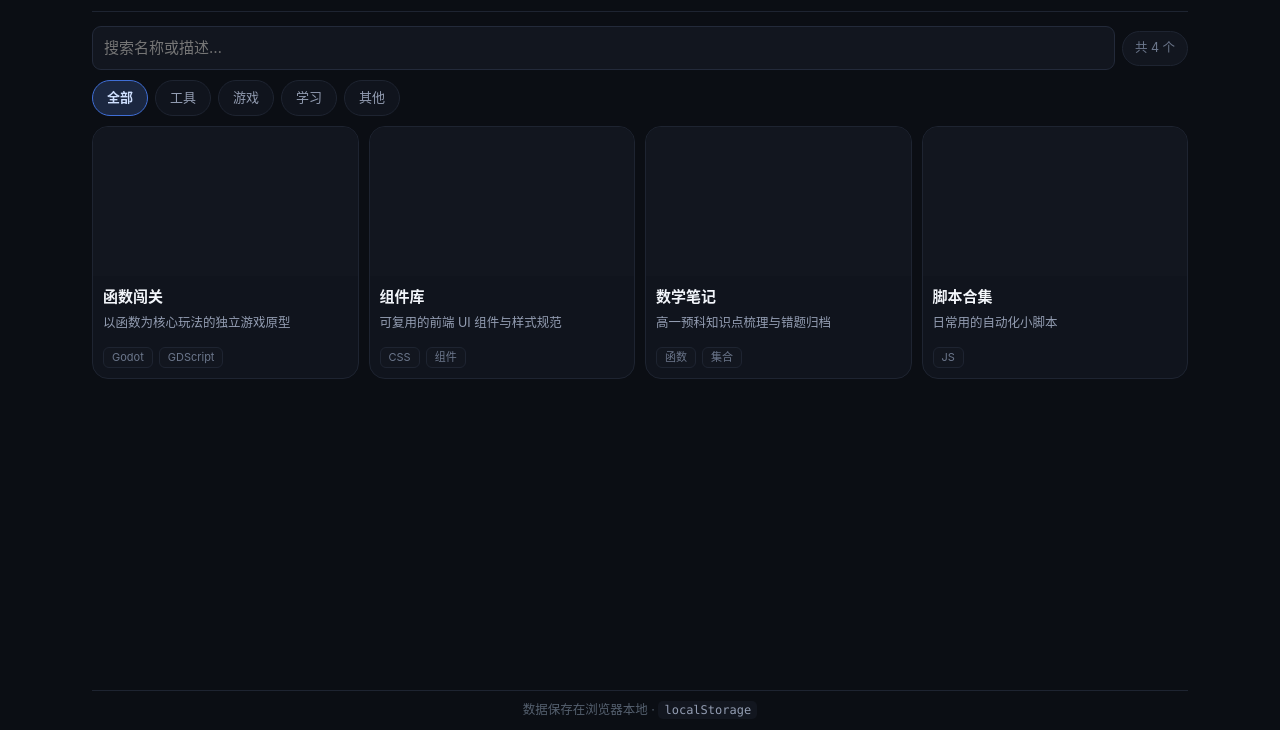
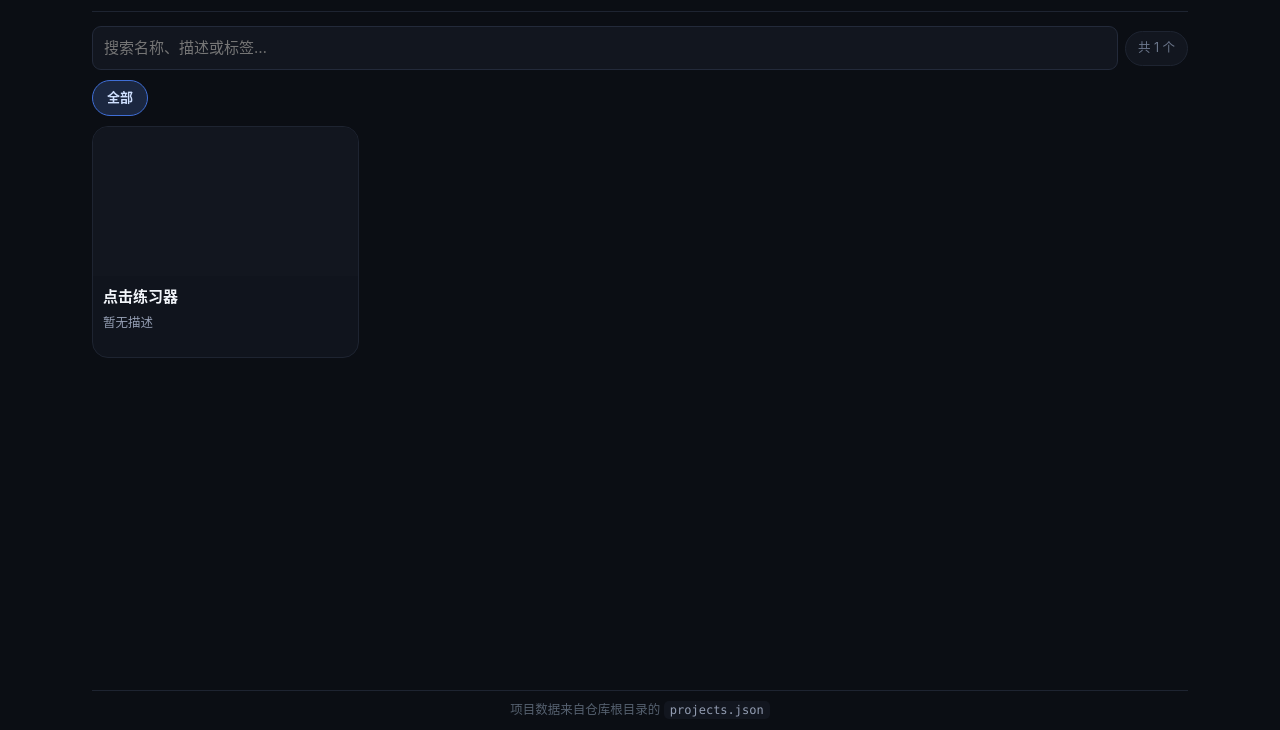
Before and after one commit to Z-Lq123/myHTML, a plain HTML site: page index.html in a window 1280 px wide. Shown: the part 70-800 px from the top of the page. Drawn offline with Linux system fonts and the light colour scheme.

Commit message:
Update project index and search functionality

```diff
--- a/index.html
+++ b/index.html
@@ -16,9 +16,8 @@
     <header class="home-header">
       <div>
         <h1 class="home-title">项目导航</h1>
-        <p class="home-subtitle">本地存储的个人项目与工具索引</p>
+        <p class="home-subtitle">个人项目与工具的索引</p>
       </div>
-      <button class="btn pri" id="btnNew" type="button">+ 新建项目</button>
     </header>
 
     <!-- ========== 主体 ========== -->
@@ -27,12 +26,12 @@
       <!-- 工具栏 -->
       <div class="home-toolbar">
         <input class="input home-search" id="search" type="search"
-               placeholder="搜索名称或描述…" autocomplete="off">
+               placeholder="搜索名称、描述或标签…" autocomplete="off">
         <span class="home-count" id="count">共 0 个</span>
       </div>
 
-      <!-- 分类筛选 -->
-      <div class="home-filters" id="filters" role="group" aria-label="分类筛选"></div>
+      <!-- 标签筛选 -->
+      <div class="home-filters" id="filters" role="group" aria-label="标签筛选"></div>
 
       <!-- 项目网格 -->
       <div class="home-grid" id="grid"></div>
@@ -41,7 +40,7 @@
       <div class="home-empty" id="empty" hidden>
         <div>
           <p>还没有匹配的项目</p>
-          <p class="u-tiny u-mute">试试调整搜索词或分类</p>
+          <p class="u-tiny u-mute">试试调整搜索词或标签</p>
         </div>
       </div>
 
@@ -49,7 +48,7 @@
 
     <!-- ========== 页脚 ========== -->
     <footer class="home-footer">
-      数据保存在浏览器本地 · <code>localStorage</code>
+      项目数据来自仓库根目录的 <code>projects.json</code>
     </footer>
 
   </div>
@@ -58,66 +57,66 @@
   (function () {
     'use strict';
 
-    /* ---------- 数据 ---------- */
-    const KEY = 'nav.projects.v1';
-    const CATS = ['全部', '工具', '游戏', '学习', '其他'];
+    /* ---------- 配置 ---------- */
+    const DATA_URL = 'projects.json';   // 手动维护的项目清单
 
-    const seed = [
-      { id: 'p1', name: '函数闯关', desc: '以函数为核心玩法的独立游戏原型', cat: '游戏', emoji: '', tags: ['Godot', 'GDScript'] },
-      { id: 'p2', name: '组件库', desc: '可复用的前端 UI 组件与样式规范', cat: '工具', emoji: '', tags: ['CSS', '组件'] },
-      { id: 'p3', name: '数学笔记', desc: '高一预科知识点梳理与错题归档', cat: '学习', emoji: '', tags: ['函数', '集合'] },
-      { id: 'p4', name: '脚本合集', desc: '日常用的自动化小脚本', cat: '其他', emoji: '️', tags: ['JS'] }
-    ];
+    let all = [];           // 全部项目（来自 projects.json）
+    let activeTag = '全部'; // 当前选中标签
+    let keyword = '';       // 搜索关键词
 
-    let projects = load();
-    let activeCat = '全部';
-    let keyword = '';
-
-    /* ---------- 存取 ---------- */
-    function load() {
-      try {
-        const raw = localStorage.getItem(KEY);
-        if (raw) {
-          const arr = JSON.parse(raw);
-          if (Array.isArray(arr) && arr.length) return arr;
-        }
-      } catch (e) { /* 忽略解析错误 */ }
-      localStorage.setItem(KEY, JSON.stringify(seed));
-      return seed.slice();
-    }
-    function save() {
-      localStorage.setItem(KEY, JSON.stringify(projects));
-    }
-
-    /* ---------- 渲染 ---------- */
+    /* ---------- DOM ---------- */
     const $grid = document.getElementById('grid');
     const $empty = document.getElementById('empty');
     const $count = document.getElementById('count');
     const $filters = document.getElementById('filters');
 
+    /* ---------- 数据加载 ---------- */
+    async function load() {
+      try {
+        const res = await fetch(DATA_URL, { cache: 'no-cache' });
+        if (!res.ok) throw new Error('HTTP ' + res.status);
+        const arr = await res.json();
+        all = Array.isArray(arr) ? arr : [];
+      } catch (e) {
+        all = [];
+        console.error('projects.json 加载失败：', e);
+      }
+      renderFilters();
+      renderGrid();
+    }
+
+    /* ---------- 标签收集 ---------- */
+    function allTags() {
+      const set = new Set();
+      all.forEach(p => (p.tags || []).forEach(t => set.add(t)));
+      return ['全部', ...Array.from(set)];
+    }
+
+    /* ---------- 渲染筛选 ---------- */
     function renderFilters() {
-      $filters.innerHTML = CATS.map(c => `
+      $filters.innerHTML = allTags().map(t => `
         <button class="home-filter" type="button"
-                data-cat="${c}"
-                aria-pressed="${c === activeCat}">${c}</button>
+                data-tag="${esc(t)}"
+                aria-pressed="${t === activeTag}">${esc(t)}</button>
       `).join('');
     }
 
+    /* ---------- 渲染网格 ---------- */
     function renderGrid() {
-      const list = projects.filter(p => {
-        const okCat = activeCat === '全部' || p.cat === activeCat;
-        const kw = keyword.trim().toLowerCase();
+      const kw = keyword.trim().toLowerCase();
+      const list = all.filter(p => {
+        const okTag = activeTag === '全部' || (p.tags || []).includes(activeTag);
         const okKw = !kw ||
           (p.name || '').toLowerCase().includes(kw) ||
           (p.desc || '').toLowerCase().includes(kw) ||
           (p.tags || []).some(t => t.toLowerCase().includes(kw));
-        return okCat && okKw;
+        return okTag && okKw;
       });
 
       $grid.innerHTML = list.map(p => `
-        <a class="home-card" href="project.html?id=${encodeURIComponent(p.id)}">
-          <div class="home-card__thumb">${p.emoji || ''}</div>
-          <h3 class="home-card__name">${esc(p.name)}</h3>
+        <a class="home-card" href="${esc(p.path || '')}">
+          <div class="home-card__thumb">${p.thumb ? `<img src="${esc(p.thumb)}" alt="${esc(p.name || '')}">` : ''}</div>
+          <h3 class="home-card__name">${esc(p.name || '未命名')}</h3>
           <p class="home-card__desc">${esc(p.desc || '暂无描述')}</p>
           <div class="home-card__tags">
             ${(p.tags || []).map(t => `<span class="home-tag">${esc(t)}</span>`).join('')}
@@ -140,35 +139,19 @@
     $filters.addEventListener('click', e => {
       const btn = e.target.closest('.home-filter');
       if (!btn) return;
-      activeCat = btn.dataset.cat;
+      activeTag = btn.dataset.tag;
       renderFilters();
       renderGrid();
     });
 
     document.getElementById('search').addEventListener('input', e => {
-      keyword = e.target.value;
-      renderGrid();
-    });
-
-    document.getElementById('btnNew').addEventListener('click', () => {
-      const name = prompt('项目名称：');
-      if (!name || !name.trim()) return;
-      const p = {
-        id: 'p' + Date.now(),
-        name: name.trim(),
-        desc: '',
-        cat: activeCat === '全部' ? '其他' : activeCat,
-        emoji: '',
-        tags: []
-      };
-      projects.unshift(p);
-      save();
+      keyword = e.value;
       renderGrid();
     });
 
     /* ---------- 启动 ---------- */
     renderFilters();
-    renderGrid();
+    load();
   })();
   </script>
 </body>
```
